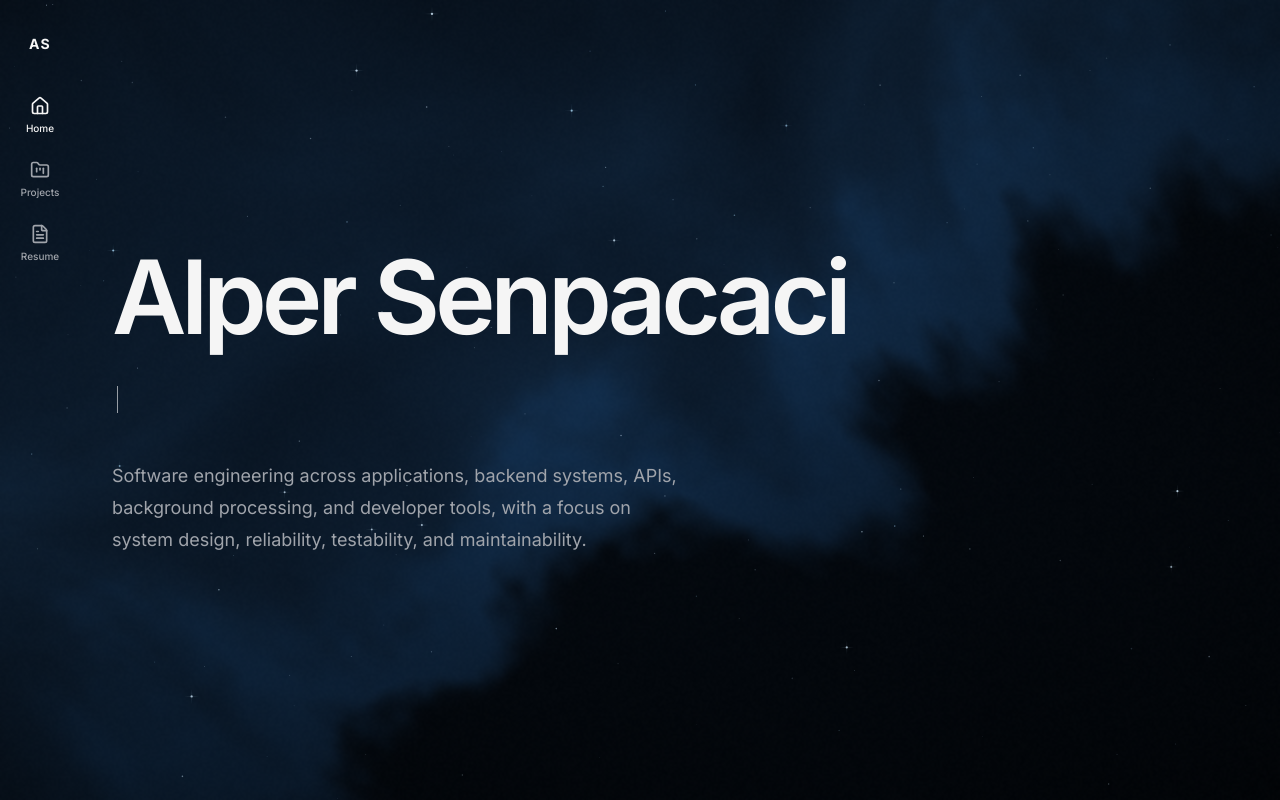
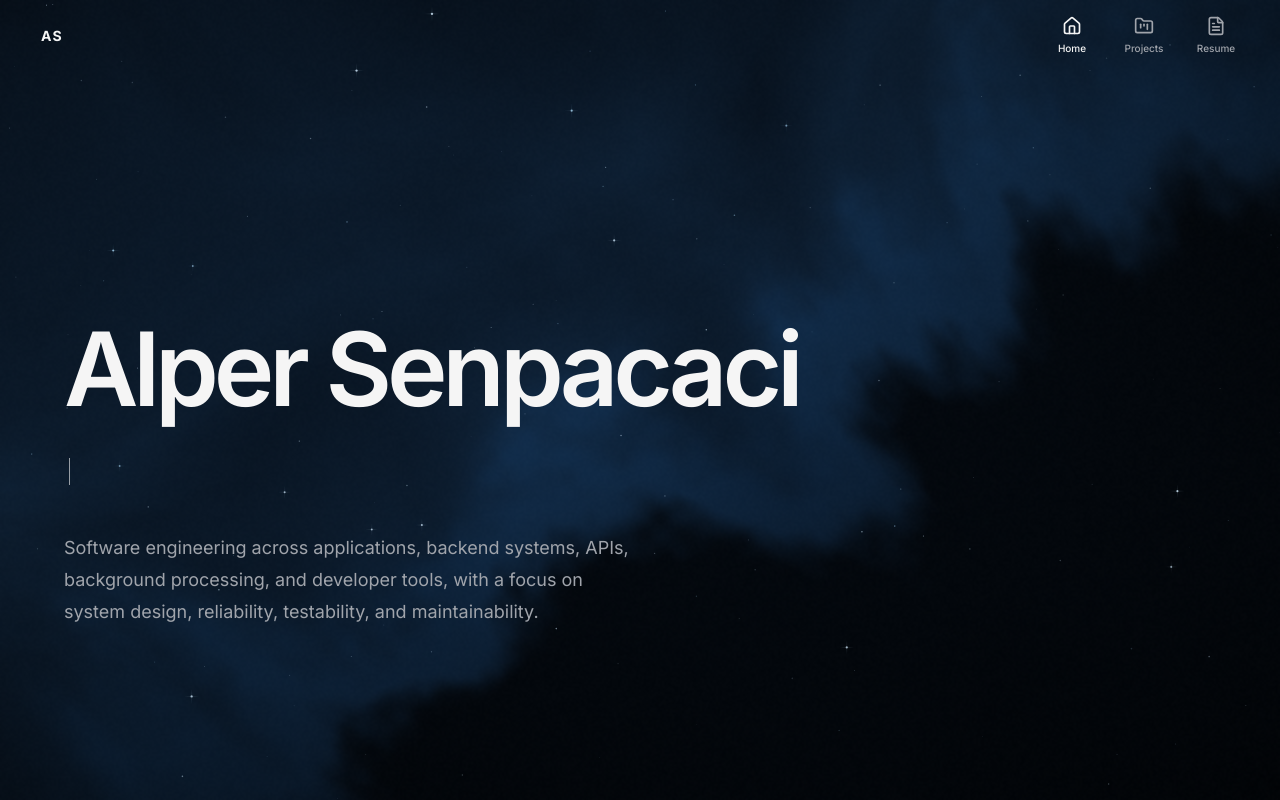
Before and after one commit to Arvence/Portfolio, a React (Vite) app: page / in a window 1280 px wide. Shown: the top 800 px of the page. Built offline with nearby package versions, Linux system fonts and the light colour scheme.

Commit message:
feat: replace sidebar with compact sticky header
Keep navigation visible in a responsive top header with a translucent background while scrolling. Track header height so anchor targets remain visible and retain the existing navigation controls.

```diff
--- a/src/components/Header.tsx
+++ b/src/components/Header.tsx
@@ -1,22 +1,47 @@
+import { useEffect, useRef, useState } from 'react'
 import { Link } from 'react-router'
+import Container from './Container'
 import Navigation from './Navigation'
 
 export default function Header() {
+  const headerRef = useRef<HTMLElement>(null)
+  const [scrolled, setScrolled] = useState(() => window.scrollY > 8)
+
+  useEffect(() => {
+    const header = headerRef.current
+    if (!header) return
+
+    const updateScrolled = () => setScrolled(window.scrollY > 8)
+    const updateHeight = () => {
+      document.documentElement.style.setProperty('--header-height', `${header.getBoundingClientRect().height}px`)
+    }
+    const observer = new ResizeObserver(updateHeight)
+    updateHeight()
+    observer.observe(header)
+    window.addEventListener('scroll', updateScrolled, { passive: true })
+
+    return () => {
+      observer.disconnect()
+      window.removeEventListener('scroll', updateScrolled)
+      document.documentElement.style.removeProperty('--header-height')
+    }
+  }, [])
+
   return (
-    <aside className="lg:sticky lg:top-0 lg:h-screen lg:w-20 lg:shrink-0">
-      <div className="flex flex-col items-center px-3 py-4 lg:pt-6">
+    <header
+      ref={headerRef}
+      className={`sticky top-0 z-40 shrink-0 transition-colors duration-200 ${scrolled ? 'bg-[var(--color-background)]/85 backdrop-blur-sm' : 'bg-transparent'}`}
+    >
+      <Container wide className="flex flex-wrap items-center justify-between gap-x-6 gap-y-3 py-1 sm:py-2">
         <Link
           to="/"
           aria-label="Go to the homepage"
-          className="inline-flex h-10 w-10 items-center justify-center text-sm font-bold tracking-[0.1em] text-[var(--color-text-primary)]"
+          className="inline-flex h-10 w-10 shrink-0 items-center justify-center text-sm font-bold tracking-[0.1em] text-[var(--color-text-primary)]"
         >
           AS
         </Link>
-      </div>
-
-      <div className="px-2 pb-4 lg:pt-2">
         <Navigation />
-      </div>
-    </aside>
+      </Container>
+    </header>
   )
 }
--- a/src/components/Navigation.tsx
+++ b/src/components/Navigation.tsx
@@ -4,7 +4,7 @@ import { NavLink } from 'react-router'
 export default function Navigation() {
   return (
     <nav aria-label="Main navigation">
-      <ul className="flex flex-wrap items-center justify-center gap-x-2 gap-y-1 lg:flex-col lg:gap-2">
+      <ul className="flex flex-wrap items-center justify-center gap-x-2 gap-y-1">
         <li>
           <NavLink to="/" end className="nav-link" aria-label="Home">
             <House size={20} aria-hidden="true" />
--- a/src/index.css
+++ b/src/index.css
@@ -22,6 +22,7 @@
 
 html {
   scroll-behavior: smooth;
+  scroll-padding-top: calc(var(--header-height, 6rem) + 1rem);
 }
 
 @media (prefers-reduced-motion: reduce) {
--- a/src/layouts/AppLayout.tsx
+++ b/src/layouts/AppLayout.tsx
@@ -19,7 +19,7 @@ export default function AppLayout() {
   }, [pathname])
 
   return (
-    <div className="relative isolate flex min-h-dvh flex-col text-[var(--color-text-primary)] lg:flex-row">
+    <div className="relative isolate flex min-h-dvh flex-col text-[var(--color-text-primary)]">
       <SpaceBackground />
       <a
         href="#main-content"
```
Also changed, not shown: 1 other file (tests, documents, lock files or other folders).
